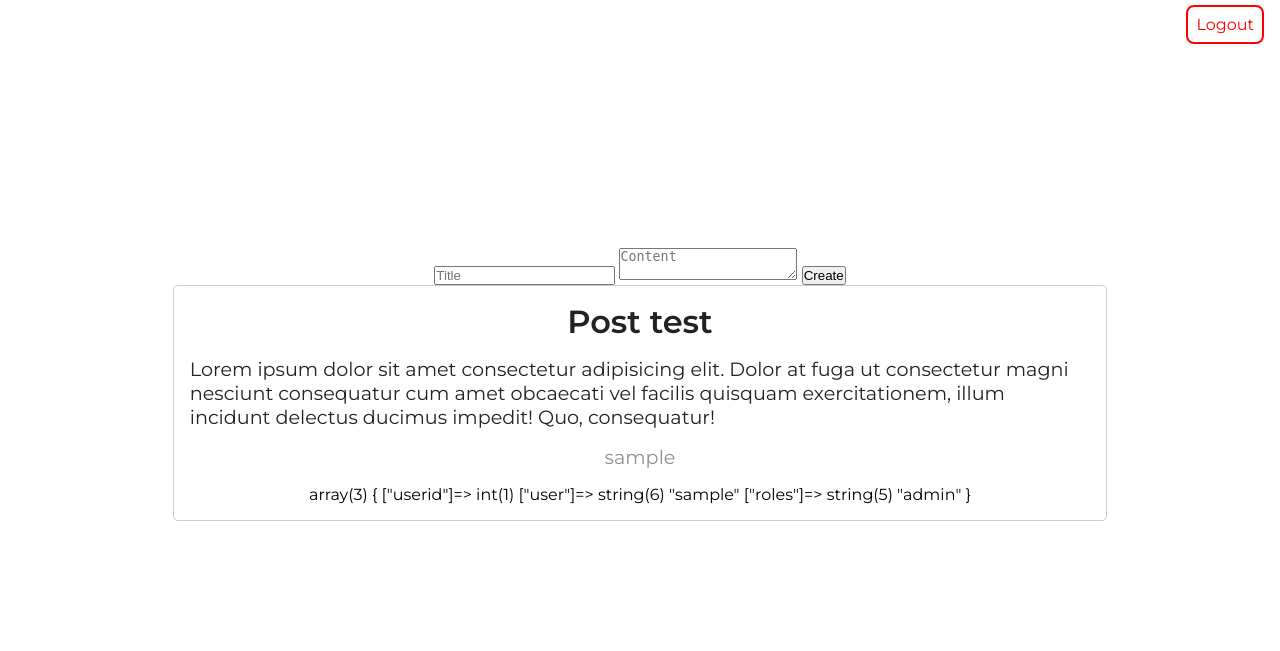
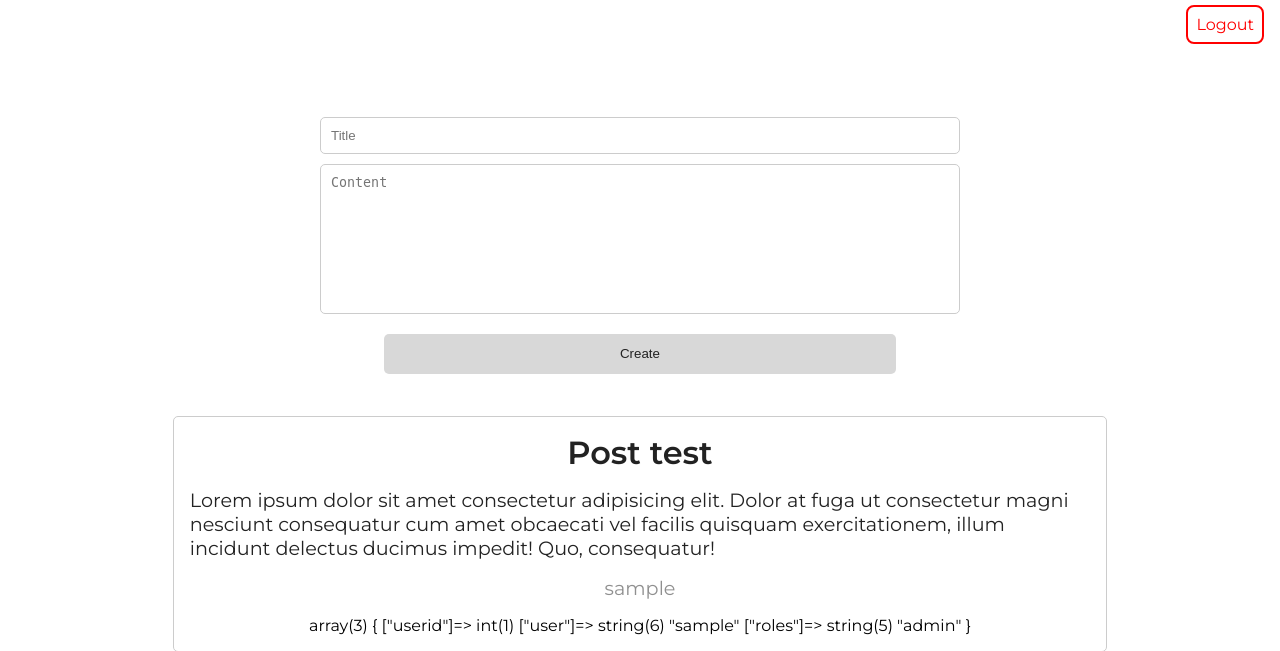
Before and after one commit to Rijenth/projet_backend_blog, a PHP site: page / in a window 1280 px wide. Shown: the top 651 px of the page. Run offline with PHP 8.4, Linux system fonts and the light colour scheme; the visitor is signed in with stand-in values (Sample User, id 1).

Commit message:
style of post form added

```diff
--- a/app/layout/blog/blog.layout.php
+++ b/app/layout/blog/blog.layout.php
@@ -29,7 +29,7 @@ if (!isset($_SESSION['user'])) {
         <form action="/api/posts/create" method="POST" class="post-form">
             <input type="text" name="title" placeholder="Title" />
             <textarea name="content" placeholder="Content"></textarea>
-            <button type="submit">Create</button>
+            <button class="form_action" type="submit">Create</button>
         </form>
         <div class="blog_posts-wrapper">
             <div class="blog_post">
--- a/app/styles/config/_typography.scss
+++ b/app/styles/config/_typography.scss
@@ -26,6 +26,30 @@ main {
   width: 100%;
 }
 
+.form_action {
+  display: flex;
+  align-items: center;
+  justify-content: center;
+  width: 80%;
+  height: 40px;
+  margin: 10px 0;
+  border-radius: 5px;
+  border: none;
+  background-color: $grey;
+  color: $black;
+  &:hover {
+    background-color: $color-primary;
+    color: $white;
+    font-weight: bold;
+  }
+  // disabled
+  &:disabled {
+    background-color: transparent;
+    color: red;
+    cursor: not-allowed;
+  }
+}
+
 .logout-btn {
   position: absolute;
   top: 5px;
--- a/app/styles/globals.css
+++ b/app/styles/globals.css
@@ -40,6 +40,29 @@ p {
 main {
   min-height: 100vh;
   width: 100%;
+}
+
+.form_action {
+  display: flex;
+  align-items: center;
+  justify-content: center;
+  width: 80%;
+  height: 40px;
+  margin: 10px 0;
+  border-radius: 5px;
+  border: none;
+  background-color: #d8d8d8;
+  color: #222222;
+}
+.form_action:hover {
+  background-color: #12acee;
+  color: #f5f5f5;
+  font-weight: bold;
+}
+.form_action:disabled {
+  background-color: transparent;
+  color: red;
+  cursor: not-allowed;
 }
 
 .logout-btn {
@@ -240,6 +239,30 @@ main {
   justify-content: center;
   flex-direction: column;
 }
+#blog_page .post-form {
+  display: flex;
+  align-items: center;
+  justify-content: center;
+  flex-direction: column;
+  width: 50%;
+  margin-bottom: 2rem;
+}
+#blog_page .post-form input {
+  width: 100%;
+  padding: 10px;
+  border: 1px solid #ccc;
+  border-radius: 5px;
+  margin-bottom: 10px;
+}
+#blog_page .post-form textarea {
+  resize: none;
+  height: 150px;
+  width: 100%;
+  padding: 10px;
+  border: 1px solid #ccc;
+  border-radius: 5px;
+  margin-bottom: 10px;
+}
 #blog_page .blog_posts-wrapper {
   display: flex;
   flex-direction: column;
--- a/app/styles/layouts/_auth.layout.scss
+++ b/app/styles/layouts/_auth.layout.scss
@@ -88,27 +88,5 @@
       padding: 0 10px;
       color: red;
     }
-    .form_action {
-      display: flex;
-      align-items: center;
-      justify-content: center;
-      width: 80%;
-      height: 40px;
-      margin: 10px 0;
-      border-radius: 5px;
-      border: none;
-      background-color: $grey;
-      color: $black;
-      &:hover {
-        background-color: $color-primary;
-        color: $grey;
-      }
-      // disabled
-      &:disabled {
-        background-color: transparent;
-        color: red;
-        cursor: not-allowed;
-      }
-    }
   }
 }
--- a/app/styles/layouts/_blog.layout.scss
+++ b/app/styles/layouts/_blog.layout.scss
@@ -3,6 +3,32 @@
   align-items: center;
   justify-content: center;
   flex-direction: column;
+
+  .post-form {
+    display: flex;
+    align-items: center;
+    justify-content: center;
+    flex-direction: column;
+    width: 50%;
+    margin-bottom: 2rem;
+
+    input {
+      width: 100%;
+      padding: 10px;
+      border: 1px solid #ccc;
+      border-radius: 5px;
+      margin-bottom: 10px;
+    }
+    textarea {
+      resize: none;
+      height: 150px;
+      width: 100%;
+      padding: 10px;
+      border: 1px solid #ccc;
+      border-radius: 5px;
+      margin-bottom: 10px;
+    }
+  }
 
   .blog_posts-wrapper {
     display: flex;
```
Also changed, not shown: other parts of app/styles/globals.css (+0 -24 lines), 1 other file.
